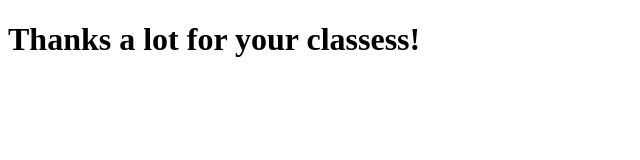
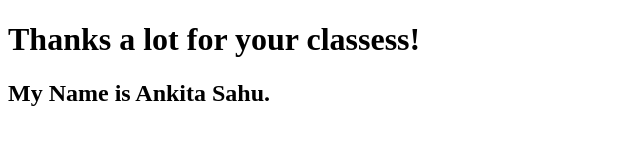
Before and after one commit to AnkitaSahu1201/coursera-test-html-css-js, a plain HTML site: page index.html in a window 1280 px wide. Shown: the whole page, without its empty margins (0-640 px from the left). Drawn offline with Linux system fonts and the light colour scheme.

Commit message:
added more changes

```diff
--- a/index.html
+++ b/index.html
@@ -5,5 +5,6 @@
 </head>
 <body>
     <h1>Thanks a lot for your classess!</h1>
+    <h2>My Name is Ankita Sahu.</h2>
 </body>
 </html>
```
